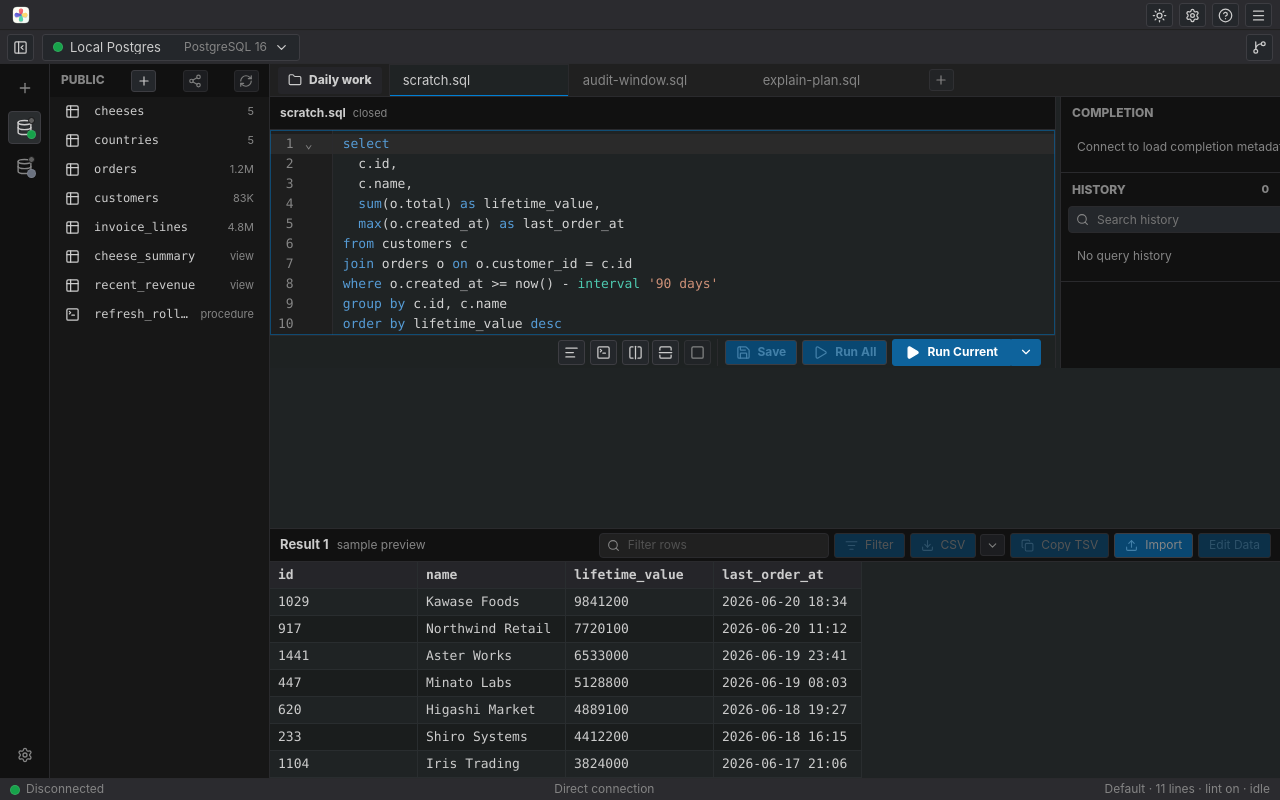
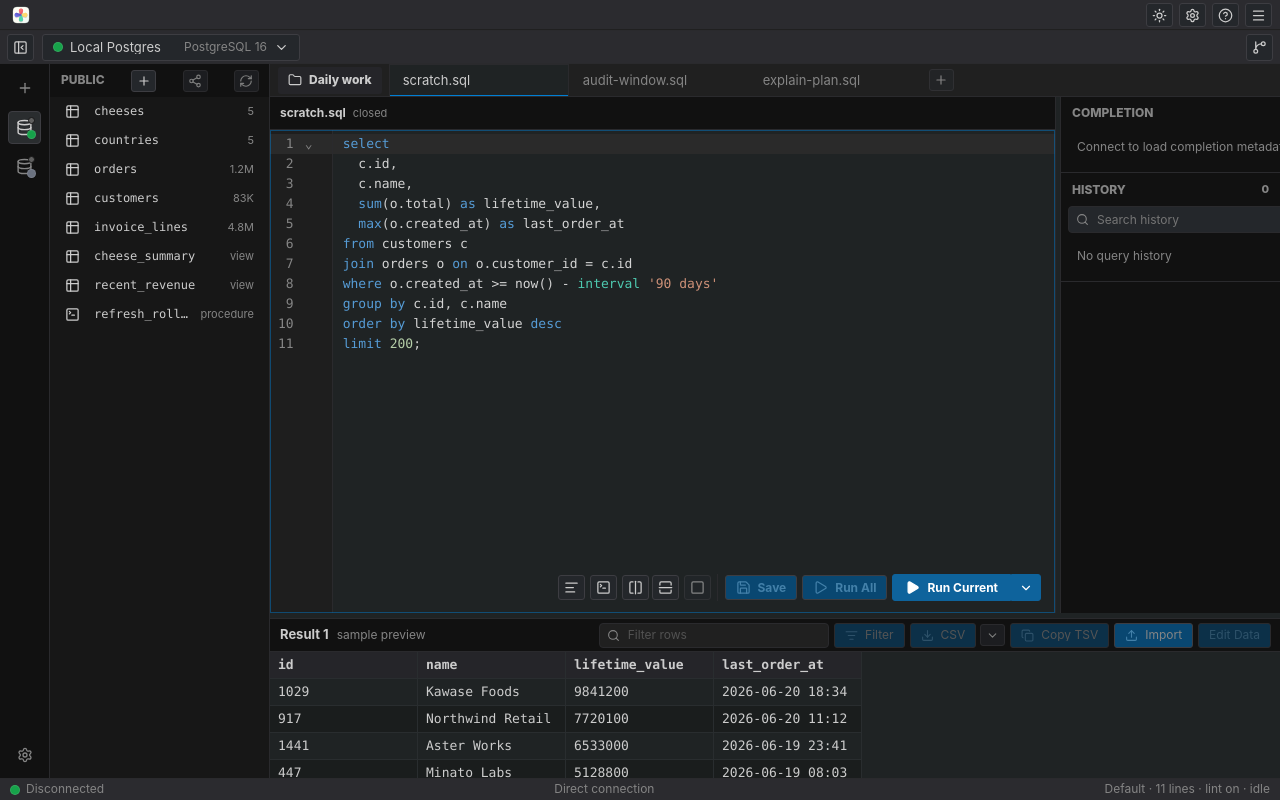
Before and after one commit to hjosugi/irodori-table, a React (Vite) app in the folder apps/desktop/: page / in a window 1280 px wide. Built offline with nearby package versions, Linux system fonts and the light colour scheme.

Commit message:
fix: correct workbench editor results grid rows

```diff
--- a/apps/desktop/src/styles/workbench.css
+++ b/apps/desktop/src/styles/workbench.css
@@ -568,7 +568,9 @@
 
 .main-pane {
   display: grid;
-  grid-template-rows: var(--bar-md) minmax(240px, 1fr) var(--results-height, 238px);
+  grid-template-rows:
+    var(--bar-md) minmax(240px, 1fr) 5px
+    var(--results-height, 238px);
   min-width: 0;
   min-height: 0;
 }
@@ -663,7 +665,7 @@
 .editor-pane {
   position: relative;
   display: grid;
-  grid-template-rows: var(--bar-md) minmax(0, 1fr) var(--bar-md);
+  grid-template-rows: var(--bar-md) minmax(0, 1fr);
   min-width: 0;
   min-height: 0;
   border-right: 1px solid var(--border);
@@ -760,16 +762,15 @@
 }
 
 .editor-floating-actions {
-  position: relative;
-  z-index: 2;
+  position: absolute;
+  right: 14px;
+  bottom: 12px;
+  z-index: 12;
   display: flex;
-  align-items: center;
+  align-items: flex-end;
   justify-content: flex-end;
   min-width: 0;
-  max-width: 100%;
-  padding: 3px 14px;
-  border-top: 1px solid var(--border);
-  background: color-mix(in srgb, var(--editor-bg) 92%, var(--surface-muted));
+  max-width: calc(100% - 28px);
   pointer-events: none;
 }
 
@@ -848,11 +849,10 @@
 }
 
 .editor-split {
-  grid-row: 2;
   display: grid;
   min-width: 0;
   min-height: 0;
-  height: auto;
+  height: 100%;
   overflow: hidden;
 }
 
@@ -984,6 +984,10 @@ body.panel-resizing .result-grid {
    by the theme model (src/theme.ts → editorThemeExtensions), not by CSS. */
 .cm-host .cm-editor {
   height: 100%;
+}
+
+.cm-host .cm-content {
+  padding-bottom: 48px;
 }
 
 .line-numbers,
```
